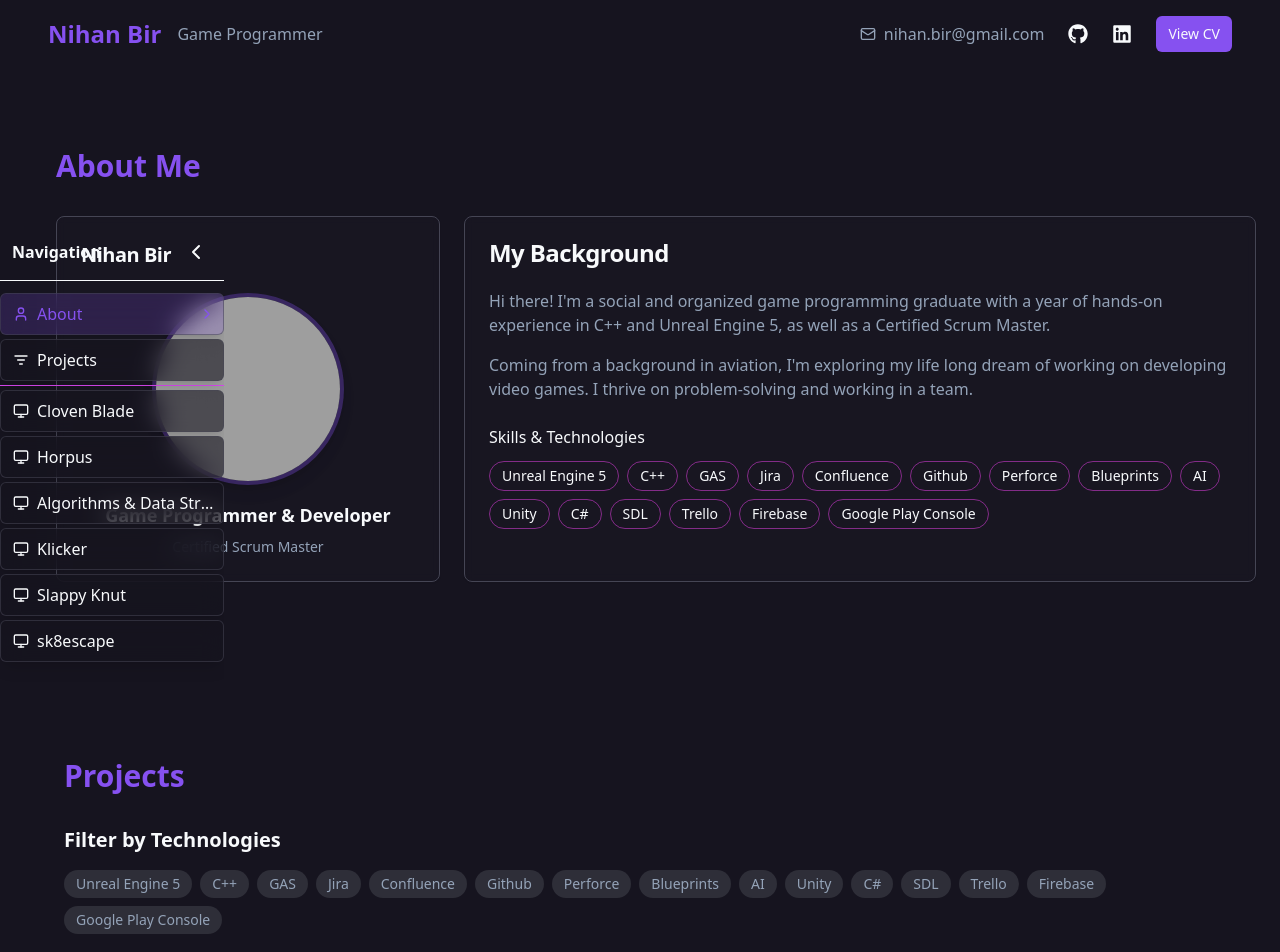
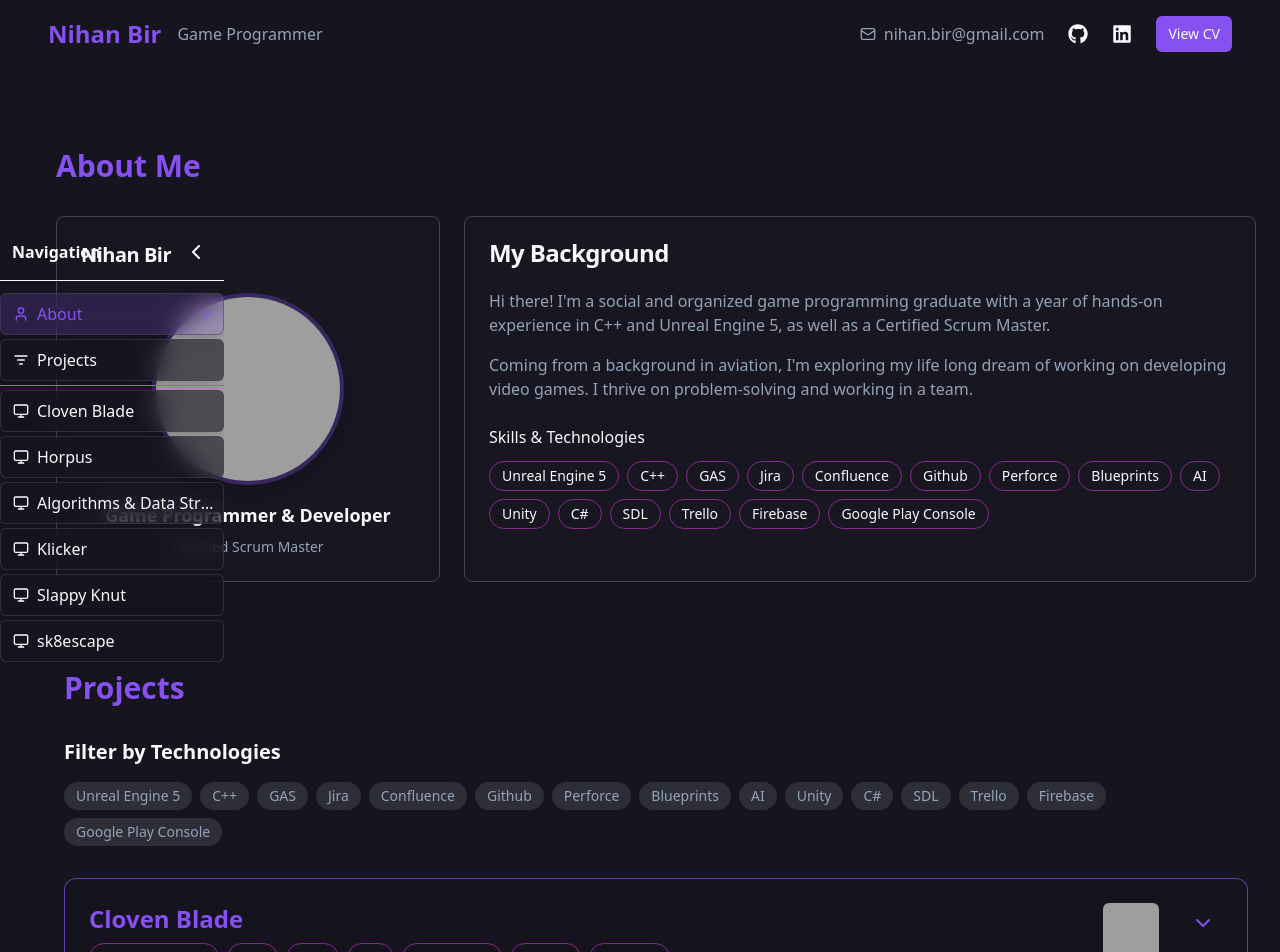
Before and after one commit to nihanbir/portfolio-website, a React (Vite) app: page / in a window 1280 px wide. Shown: the top 952 px of the page. Built offline with nearby package versions, Linux system fonts and the light colour scheme; grey boxes are pictures that could not be loaded.

Commit message:
Update ProjectFilter.tsx

```diff
--- a/src/components/ProjectFilter.tsx
+++ b/src/components/ProjectFilter.tsx
@@ -33,7 +33,7 @@ export function ProjectFilter({ technologies, selectedTechs, onFilterChange }: P
     };
 
     return (
-        <div className="mb-8 pt-32">
+        <div className="mb-8 pt-10">
             <h2 className="text-3xl font-bold mb-8 text-primary">Projects</h2>
             <h3 className="text-xl font-semibold mb-4">Filter by Technologies</h3>
             <div className="flex flex-wrap gap-2">
```
